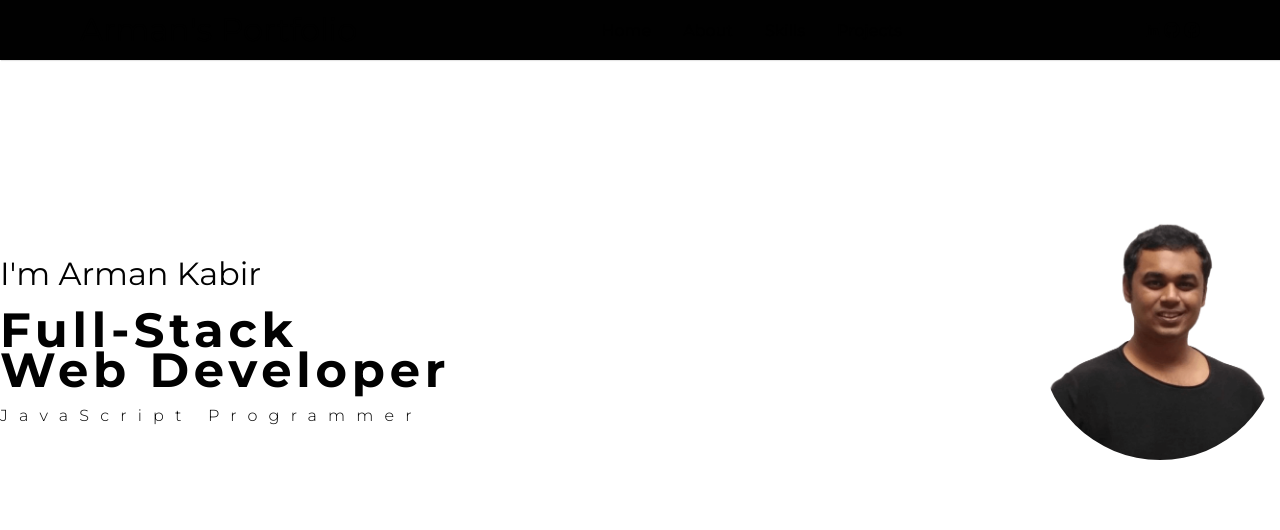
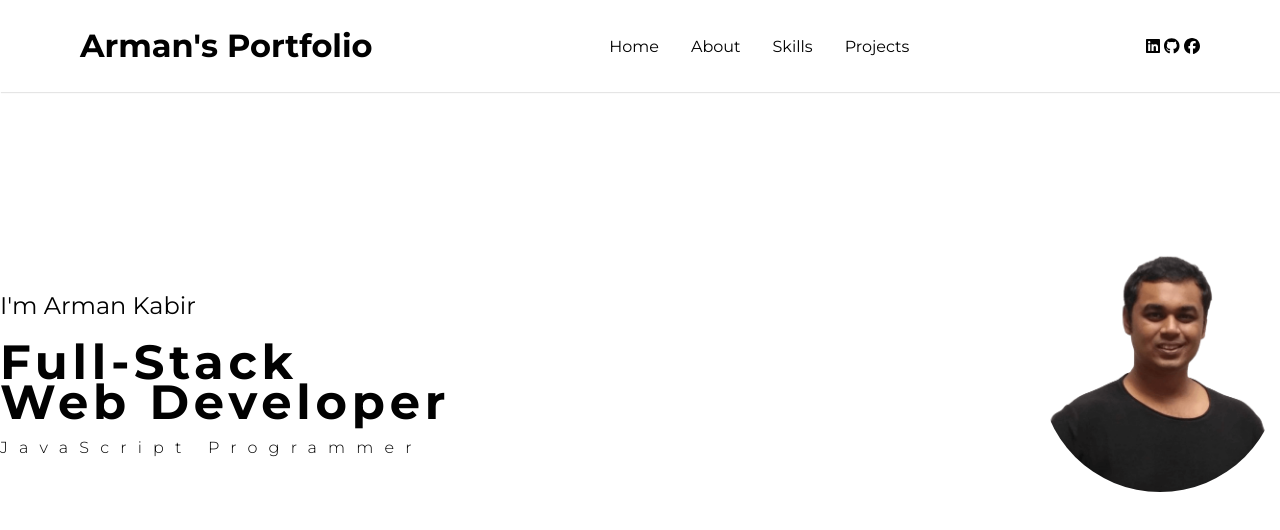
Before and after one commit to Arman-Kabir/portfolio, a React (Vite) app: page / in a window 1280 px wide. Shown: the top 530 px of the page. Built offline with nearby package versions, Linux system fonts and the light colour scheme.

Commit message:
layout changed and header modified

```diff
--- a/src/App.tsx
+++ b/src/App.tsx
@@ -7,21 +7,16 @@ import Page from './pages/page';
 
 function App() {
   return (
-    <div className='container'>
+    <div>
+
       <Navbar></Navbar>
 
-      <HeroSection></HeroSection>
+      <div className=''>
+        <HeroSection></HeroSection>
+      </div >
 
+    </div>
 
-
-
-      {/* <div className='layout'>
-        {/* <Sidebar></Sidebar> */}
-      {/* <Page></Page> */}
-      {/* </div> * /} */}
-
-
-    </div >
   )
 }
 
--- a/src/components/Hero/Hero.tsx
+++ b/src/components/Hero/Hero.tsx
@@ -4,7 +4,7 @@ import hero_image from '../../assets/images/arman2.png';
 const HeroSection = () => {
   return (
     <section className="hero" id="hero">
-      <div className="hero_container">
+      <div className="container hero_container">
 
         <div className="hero_content">
           <h3>I'm Arman Kabir</h3>
--- a/src/components/Navbar/Navbar.css
+++ b/src/components/Navbar/Navbar.css
@@ -2,7 +2,7 @@
 header{
     padding: 1rem 5rem;
     max-width:var(--max-width-full);
-    background-color: var(--bg-dark);
+    background-color: var(--bg-light);
     box-shadow: 1px 1px 1px rgba(0,0,0,.1);
     /* box-shadow:
     inset 0 -3em 3em rgba(0, 200, 0, 0.3),
--- a/src/components/Navbar/Navbar.tsx
+++ b/src/components/Navbar/Navbar.tsx
@@ -1,4 +1,3 @@
-// import { Link } from 'react-router-dom';
 import './Navbar.css';
 import { faLinkedin } from '@fortawesome/free-brands-svg-icons';
 import { FontAwesomeIcon } from '@fortawesome/react-fontawesome';
@@ -8,10 +7,13 @@ import { faFacebook } from '@fortawesome/free-brands-svg-icons/faFacebook';
 
 const Navbar = () => {
   return (
-    <header className='flex-base navbar'>
+    <header>
+      <div className='container  flex-base navbar'>
+
         <div>
-            <h3>Arman's Portfolio</h3>
+          <h2>Arman's Portfolio</h2>
         </div>
+
         <nav>
           <span><a href="#home">Home</a></span>
           <span><a href="#about">About</a></span>
@@ -24,6 +26,7 @@ const Navbar = () => {
           <span> <FontAwesomeIcon icon={faGithub}></FontAwesomeIcon> </span>
           <span> <FontAwesomeIcon icon={faFacebook}></FontAwesomeIcon> </span>
         </div>
+      </div>
 
     </header>
   )
--- a/src/index.css
+++ b/src/index.css
@@ -40,14 +40,14 @@ h1 {
   margin: .5rem 0;
 }
 h2 {
-  font-weight: 400;
-  font-size: 3rem;
+  font-weight: 700;
+  font-size: 2rem;
   line-height: 2.5rem;
 }
 
 h3 {
   font-weight: 400;
-  font-size: 2rem;
+  font-size: 1.5rem;
   line-height: 2.5rem;
   margin: .5rem 0;
 }
@@ -55,6 +55,7 @@ h4{
   font-weight: 300;
   letter-spacing: .7rem;
   margin: .5rem 0;
+  font-size: 1rem;
 }
 
 p {
```
